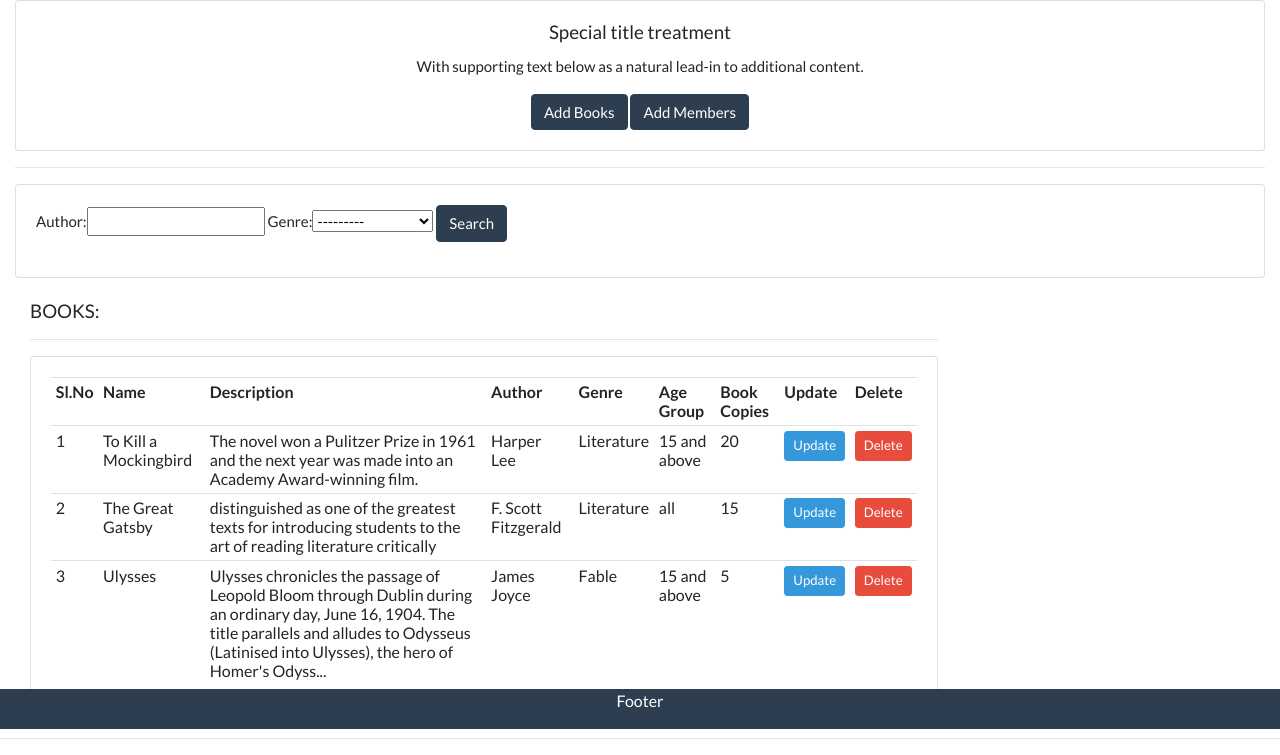
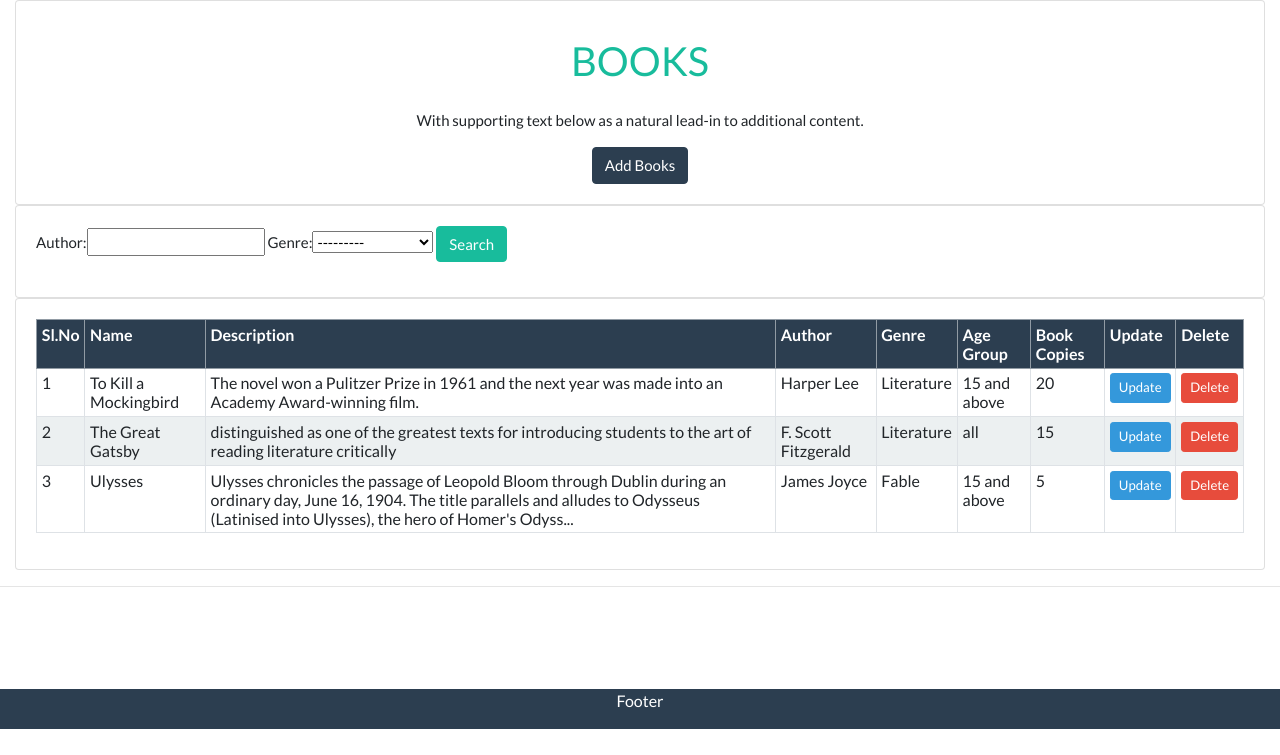
Before and after one commit to TasfiaIslam/library-management, a Django app: page /book/ in a window 1280 px wide. Shown: the part 71-826 px from the top of the page. After the commit the page ends 800 px from the top, so only its background shows below. Run offline with Django 3.2, Linux system fonts and the light colour scheme; data comes from the database, SQL or seed files in the repository; some libraries are stand-ins or nearby versions.

Commit message:
Modify design

```diff
--- a/library_manager/library/templates/library/book.html
+++ b/library_manager/library/templates/library/book.html
@@ -2,33 +2,29 @@
 
 {% block content %}
 <div class="card text-center">
-    <div class="card-body">
-      <h5 class="card-title">Special title treatment</h5>
+  <div class="card-body border-success">
+    <h2 class="text-center text-success py-3">BOOKS</h2>
     <p class="card-text">With supporting text below as a natural lead-in to additional content.</p>
     <a href="{% url 'create_book' %}" class="btn btn-primary">Add Books</a>
-      <a href="{% url 'create_member' %}" class="btn btn-primary">Add Members</a>
   </div>
 </div>
-<hr>
 
 <div class="row">
   <div class="col">
     <div class="card card-body">
       <form method="get">
         {{myFilter.form}}
-		    <button class="btn btn-primary" type="submit">Search</button>
+        <button class="btn btn-success" type="submit">Search</button>
       </form>
     </div>
   </div>
 </div>
-<br>
 
-<div class="col-md-9">
-    <h5>BOOKS:</h5>
-    <hr>
+<div class="row row justify-content-center"></div>
+<!-- <h2 class="text-center text-success py-3">BOOKS</h2> -->
 <div class="card card-body">
-        <table class="table table-sm">
-          <tr>
+  <table class="table table-hover table-sm table-striped table-bordered">
+    <tr class="table-primary">
       <th>Sl.No</th>
       <th>Name</th>
       <th>Description</th>
@@ -48,10 +44,8 @@
       <td>{{book.genre}}</td>
       <td>{{book.ageGroup}}</td>
       <td>{{book.bookCopies}}</td>
-             <td><a class="btn btn-sm btn-info"
-                href="{% url 'update_book' book.id %}">Update</a></td>
-             <td><a class="btn btn-sm btn-danger"
-                href="{% url 'delete_book' book.id %}">Delete</a></td>
+      <td><a class="btn btn-sm btn-info" href="{% url 'update_book' book.id %}">Update</a></td>
+      <td><a class="btn btn-sm btn-danger" href="{% url 'delete_book' book.id %}">Delete</a></td>
     </tr>
     {% endfor %}
   </table>
```
Also changed, not shown: library_manager/library/templates/library/status.html (+8 -0 lines). Lines whose indentation alone changed are shown as unchanged.
